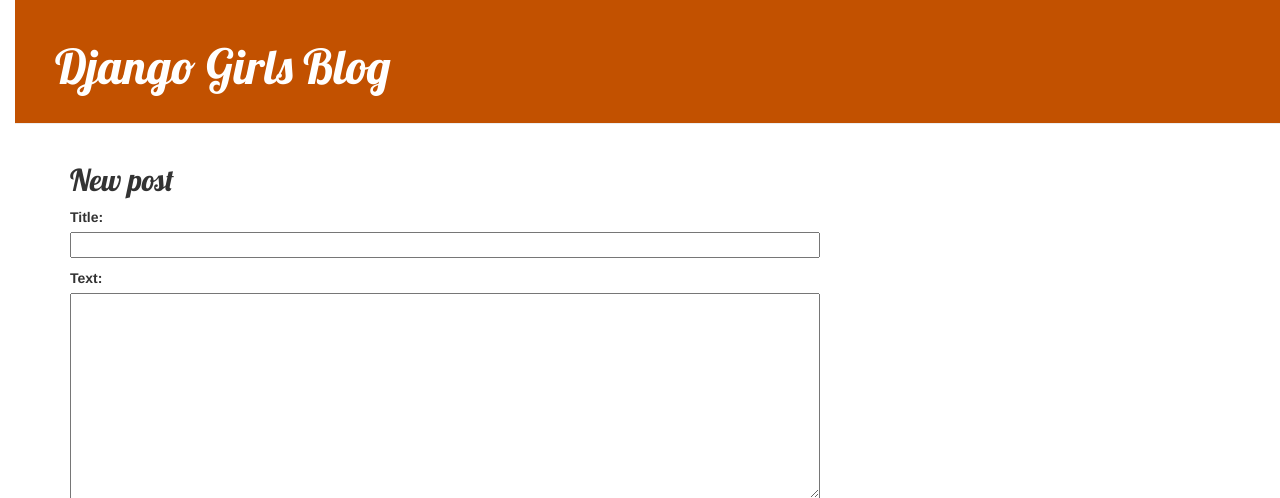
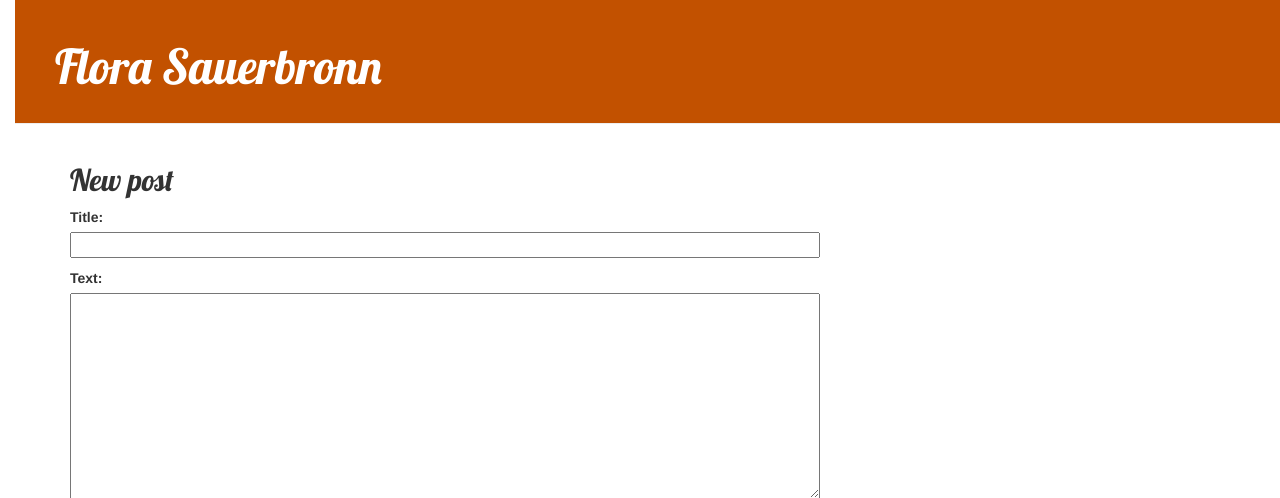
Before and after one commit to FloraSauerbronn/my-first-blog, a Django app: page /post/new/ in a window 1280 px wide. Shown: the top 498 px of the page. Run offline with Django 5.2, Linux system fonts and the light colour scheme; some libraries are stand-ins or nearby versions.

Commit message:
Changed the tittle

```diff
--- a/blog/templates/blog/base.html
+++ b/blog/templates/blog/base.html
@@ -2,7 +2,7 @@
 <html>
     <head>
 
-        <title>Blog Django Girls</title>
+        <title>Flora Sauerbronn</title>
         <link href="//fonts.googleapis.com/css?family=Lobster&subset=latin,latin-ext" rel="stylesheet" type="text/css">
         <link rel="stylesheet" href="//maxcdn.bootstrapcdn.com/bootstrap/3.2.0/css/bootstrap.min.css">
         <link rel="stylesheet" href="//maxcdn.bootstrapcdn.com/bootstrap/3.2.0/css/bootstrap-theme.min.css">
@@ -12,9 +12,9 @@
     <body>
         <div class="page-header">
             {% if user.is_authenticated %}
-                <a class="btn btn-default" href="{% url 'post_edit' pk=post.pk %}"><span class="glyphicon glyphicon-pencil"></span></a>
+                <a href="{% url 'post_new' %}" class="top-menu"><span class="glyphicon glyphicon-plus"></span></a>
             {% endif %}
-            <h1><a href="/">Django Girls Blog</a></h1>
+            <h1><a href="/">Flora Sauerbronn</a></h1>
         </div>
         <div class="content container">
             <div class="row">
```
